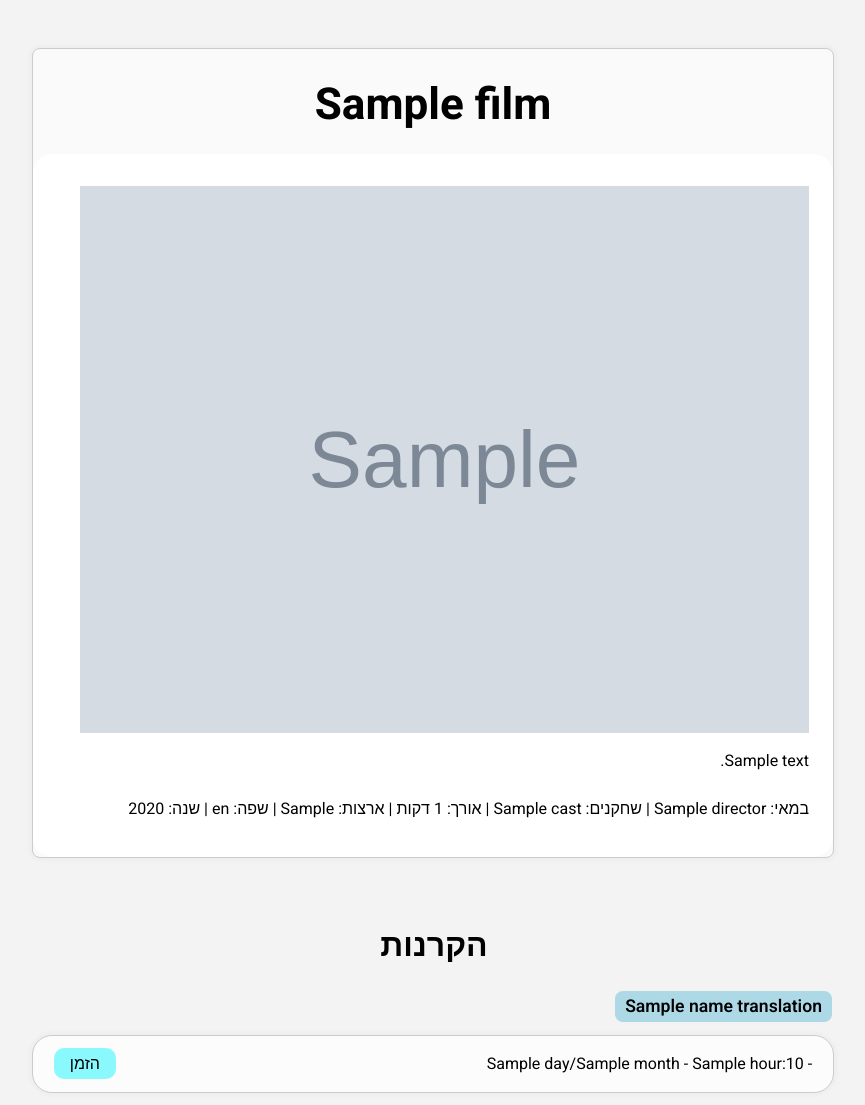
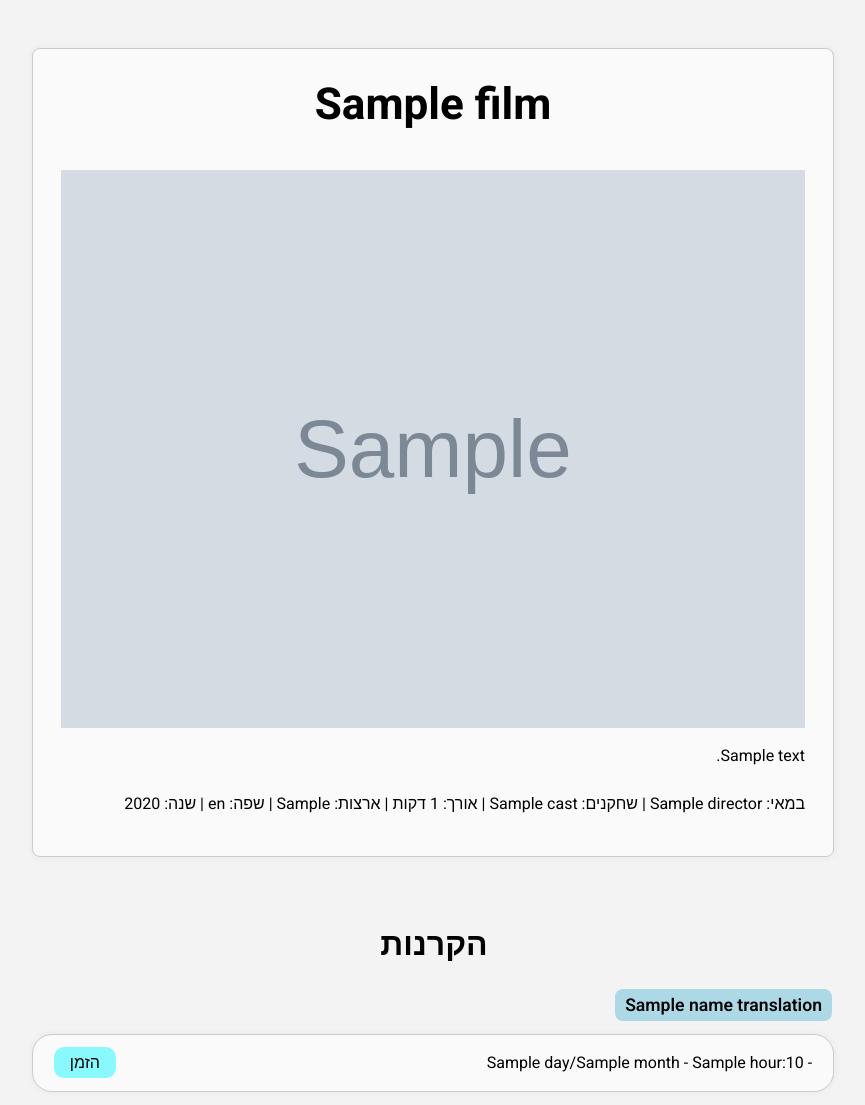
Before and after one commit to nirkog/filmby, a Flask app: template src/server/templates/film.html in a window 1280 px wide. Shown: the whole page, without its empty margins (206-1071 px from the left). Run offline with Flask 3, Linux system fonts and the light colour scheme; the template is opened without the code that fills it: most values are stand-ins (such as "Sample title", 1, 10 or a date in 2020); grey boxes marked "Sample" are stand-in pictures; some libraries are stand-ins or nearby versions.

Commit message:
More styling changes, maybe better

```diff
--- a/src/server/static/css/common.css
+++ b/src/server/static/css/common.css
@@ -63,3 +63,21 @@ body {
 .cinema-tag-jaffahill {
 	background-color: #cce2e3;
 }
+
+.button {
+	display: inline;
+	margin-left: 1.3rem;
+	border: none;
+	cursor: pointer;
+	background-color: #89f9fe;
+	border-radius: 10px;
+	font-weight: 400;
+	font-size: 1rem;
+	padding: 0.2rem 1rem;
+	text-decoration: none;
+	color: black;
+}
+
+.button:hover {
+	background-color: #86f2f7;
+}
--- a/src/server/static/css/film.css
+++ b/src/server/static/css/film.css
@@ -27,11 +27,14 @@
 	padding: 0 1rem;
 }
 
+.film-block img {
+	width: 100%;
+}
+
 .film-block {
-	background-color: white;
-	padding: 1rem 1.5rem;
-	padding-bottom: 2.25rem;
-	border-radius: 20px;
+	margin: 1rem auto;
+	margin-bottom: 2.5rem;
+	width: 93%;
 }
 
 .film-block p {
@@ -62,7 +65,6 @@
 }
 
 .date-box {
-	background-color: #fcfcfc;
 	padding: 0.8rem 0;
 	margin: 0.8rem 0;
 	border-radius: 20px;
@@ -74,24 +76,6 @@
 	margin: auto 0;
 	padding-right: 1.3rem;
 	display: inline;
-}
-
-.date-box a {
-	display: inline;
-	margin-left: 1.3rem;
-	border: none;
-	cursor: pointer;
-	background-color: #89f9fe;
-	border-radius: 10px;
-	font-weight: 400;
-	font-size: 1rem;
-	padding: 0.2rem 1rem;
-	text-decoration: none;
-	color: black;
-}
-
-.date-box a:hover {
-	background-color: #86f2f7;
 }
 
 .mobile {
@@ -109,6 +93,8 @@
 
 	.film-details h1 {
 		font-size: 2rem;
+		padding-top: 1rem;
+		padding-bottom: 0;
 	}
 
     .film-details {
@@ -125,4 +111,10 @@
     #content {
     	margin: 1rem;
     }
+
+	.film-block {
+		padding-top: 0;
+		margin-top: 0;
+		width: 88%;
+	}
 }
--- a/src/server/templates/film.html
+++ b/src/server/templates/film.html
@@ -79,7 +79,7 @@
 				{% for date in film.dates[town][cinema_name] %}
 					<div class="date-box card">
 						<p>{{ get_day_name(date) }} - {{ date.day }}/{{ date.month }} - {{ date.hour }}:{{ "%02d" % date.minute }}</p>
-						<a href="{{ film.links[cinema_name] }}" target="_blank">הזמן</a>
+						<a class="button" href="{{ film.links[cinema_name] }}" target="_blank">הזמן</a>
 					</div>
 				{% endfor %}
 			</div>
--- a/src/server/templates/films.html
+++ b/src/server/templates/films.html
@@ -54,14 +54,14 @@
 							{% for screening_date in dates %}
 								<div class="date-box">
 									<p>{{ get_day_name(screening_date) }} - {{ screening_date.day }}/{{ screening_date.month }} - {{ screening_date.hour }}:{{ "%02d" % screening_date.minute }}</p>
-									<a class="screening-link" href="{{ film.links[cinema_name] }}" target="_blank">הזמן</a>
+									<a class="screening-link button" href="{{ film.links[cinema_name] }}" target="_blank">הזמן</a>
 								</div>
 							{% endfor %}
 						</div>
 					{% endif %}
 				{% endfor %}
 				<div class="button-box">
-					<a class="film-button big-button" href="/film/{{ indices[loop.index - 1] }}">לפרטים ותאריכים נוספים</a>
+					<a class="film-button button" href="/film/{{ indices[loop.index - 1] }}">לפרטים ותאריכים נוספים</a>
 				</div>
 			</div>
 			<div class="expand">
--- a/src/server/templates/index.html
+++ b/src/server/templates/index.html
@@ -28,7 +28,7 @@
 			<!--<input type="text" id="town_input" placeholder="עיר" value="Tel Aviv" disabled /> <br>-->
 			<label for="date_inpute">בחר תאריך:</label>
 			<input type="date" id="date_input" min="{{ min_date }}" max="{{ max_date }}" value="{{ min_date }}"/> <br>
-			<button class="big-button" id="search_button">מצא סרטים</button>
+			<button class="search-button button" id="search_button">מצא סרטים</button>
 		</div>
 
 		<div id="films"></div>
@@ -39,7 +39,7 @@
 			<input type="text" id="film_search_input" placeholder="חפש סרט"/>
 			<div id="film_autocomplete_container"></div>
 			<div id="film-view-button-box">
-				<button class="big-button"><i class="fa-solid fa-magnifying-glass"></i></button>
+				<button class="search-button button"><i class="fa-solid fa-magnifying-glass"></i></button>
 			</div>
 		</div>
 		<div style="height: 2000px;"></div> <!-- TODO: This is a weird hack, try to solve it in some other way -->
```
Also changed, not shown: src/server/static/css/index.css (+28 -26 lines).
